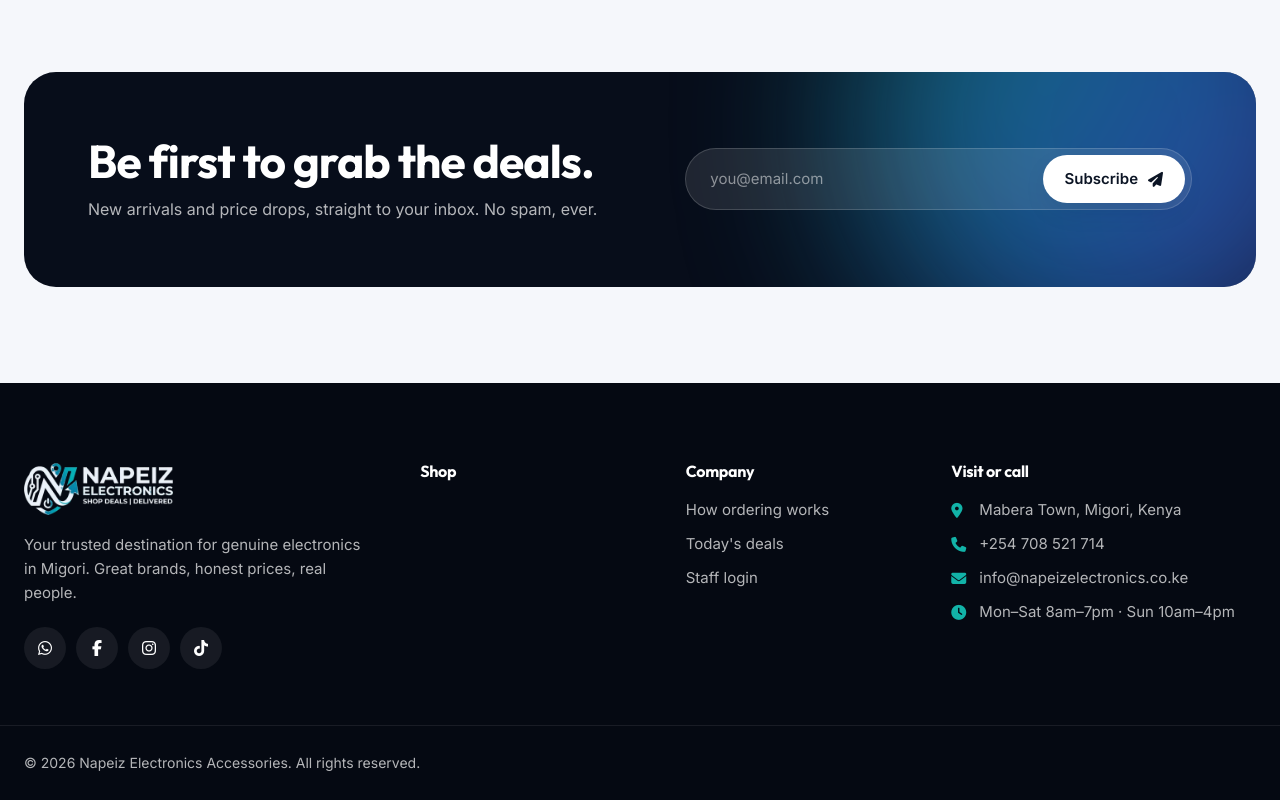
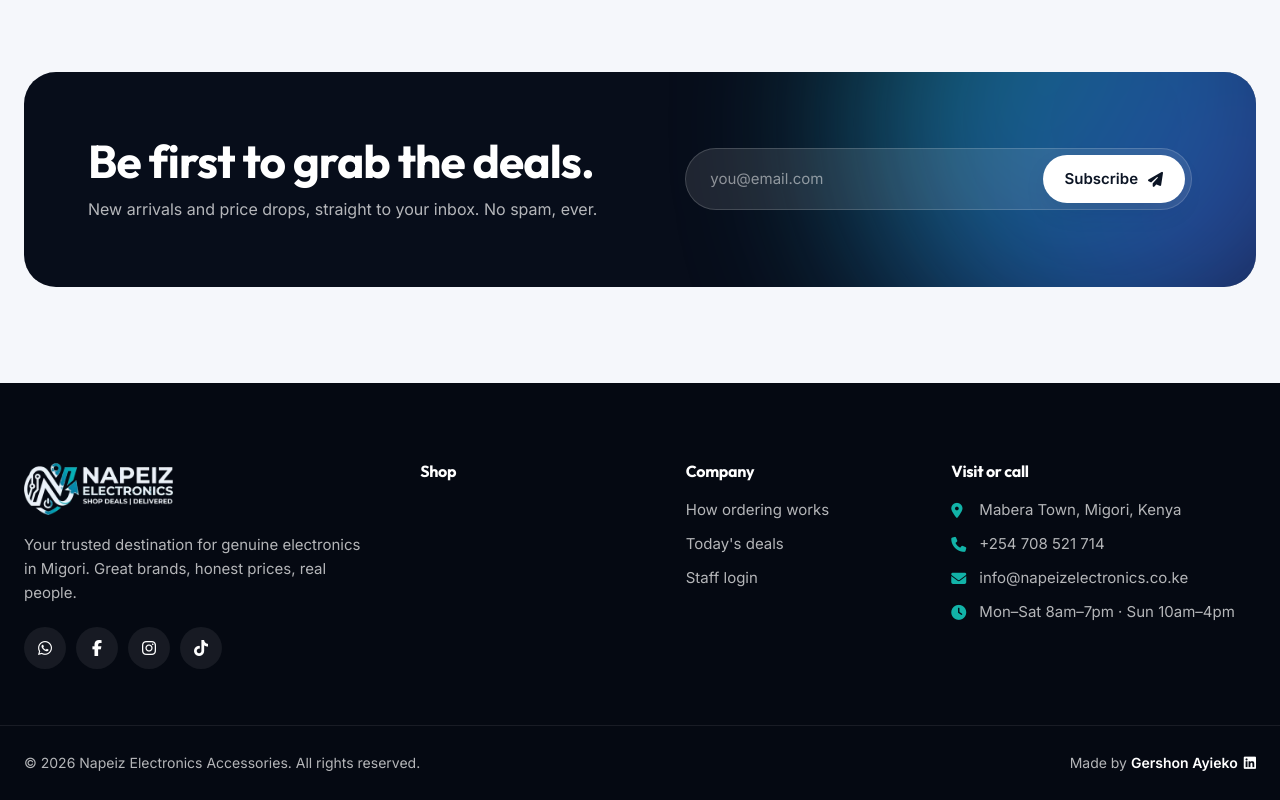
Before and after one commit to AyiekoGershon/Napeiz-Electronics-Website-mvp, a plain HTML site: page index.html in a window 1280 px wide. Shown: the part 4293-5093 px from the top of the page. Drawn offline with nearby package versions, Linux system fonts and the light colour scheme; no server answers.

Commit message:
Add 'Made by Gershon Ayieko' credit to the footer
Links to the LinkedIn profile in a new tab.

```diff
--- a/css/store.css
+++ b/css/store.css
@@ -464,7 +464,9 @@ h1, h2, h3, h4 { font-family: var(--font-display); line-height: 1.1; letter-spac
 .socials { display: flex; gap: 10px; margin-top: 22px; }
 .socials a { width: 42px; height: 42px; border-radius: 50%; display: grid; place-items: center; background: rgba(255, 255, 255, .07); color: #fff; transition: background-color .25s, transform .25s var(--ease); }
 .socials a:hover { background: var(--accent); transform: translateY(-3px); }
-.footer-bottom { border-top: 1px solid rgba(255, 255, 255, .08); margin-top: 56px; padding: 26px 24px; font-size: 14px; }
+.footer-bottom { border-top: 1px solid rgba(255, 255, 255, .08); margin-top: 56px; padding: 26px 24px; font-size: 14px; display: flex; justify-content: space-between; gap: 8px 24px; flex-wrap: wrap; }
+.credit a { color: #fff; font-weight: 600; display: inline-flex; align-items: center; gap: 6px; transition: color .2s; }
+.credit a:hover { color: var(--accent); }
 
 /* ===== FLOATING ===== */
 .fab-whatsapp {
--- a/index.html
+++ b/index.html
@@ -25,7 +25,7 @@
     <link rel="preconnect" href="https://artgbfskbqzvcmszxnvu.supabase.co">
     <link href="https://fonts.googleapis.com/css2?family=Outfit:wght@500;600;700;800&family=Inter:wght@400;500;600;700&display=swap" rel="stylesheet">
     <link rel="stylesheet" href="https://cdnjs.cloudflare.com/ajax/libs/font-awesome/6.5.1/css/all.min.css">
-    <link rel="stylesheet" href="css/store.css?v=5">
+    <link rel="stylesheet" href="css/store.css?v=6">
     <link rel="icon" type="image/webp" href="images/napeiz-logo_opt.webp">
 </head>
 <body>
@@ -359,6 +359,7 @@
         </div>
         <div class="container footer-bottom">
             <p>&copy; <span id="year">2026</span> Napeiz Electronics Accessories. All rights reserved.</p>
+            <p class="credit">Made by <a href="https://linkedin.com/in/gershon-ayieko-2a96162b0" target="_blank" rel="noopener">Gershon Ayieko <i class="fab fa-linkedin"></i></a></p>
         </div>
     </footer>
 
```
